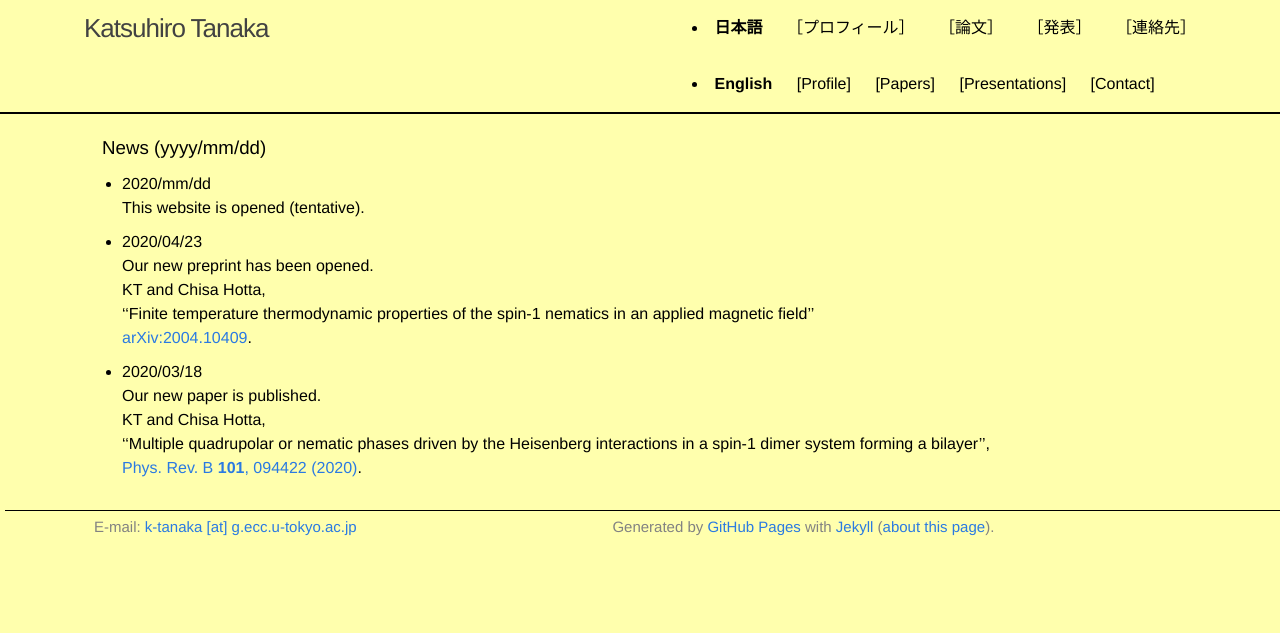
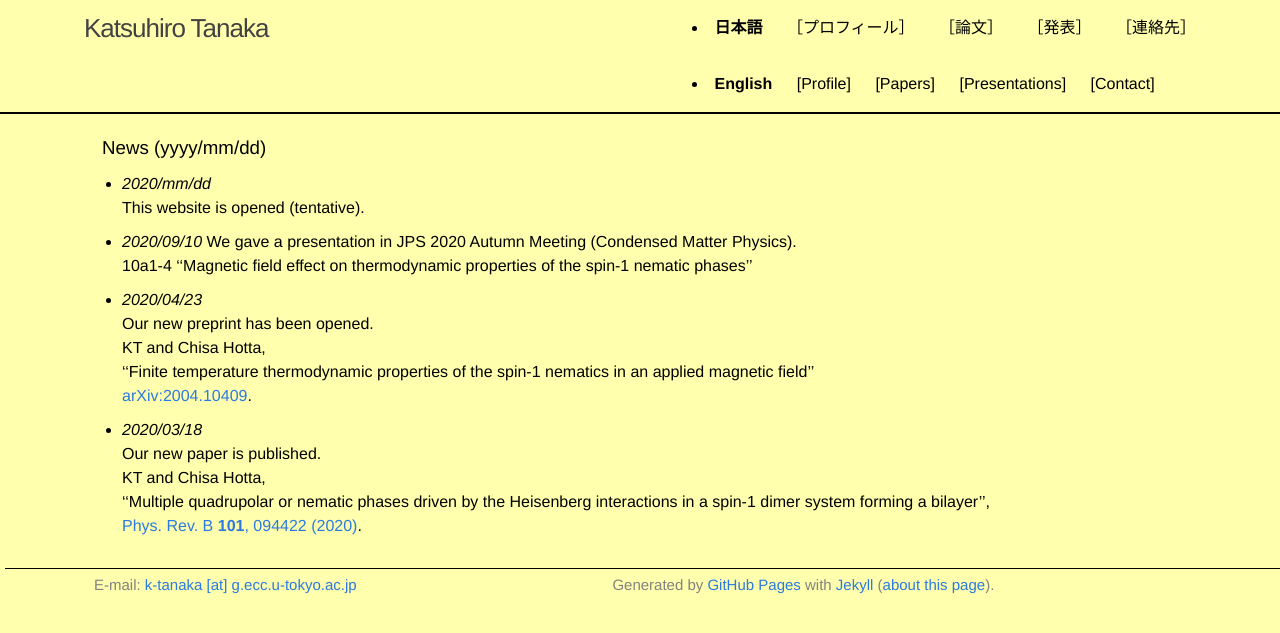
Before and after one commit to katsu-tanaka/katsu-tanaka.github.io, a Jekyll site: the page built from index_e.md, in a window 1280 px wide. Shown: the top 633 px of the page. Built offline with Jekyll 4.4.1, drawn with Linux system fonts in a browser that asks for light colours.

Commit message:
English page is updated

```diff
--- a/index_e.md
+++ b/index_e.md
@@ -4,16 +4,20 @@ title: Homepage of Katsuhiro Tanaka
 ---
 
 ### News (yyyy/mm/dd)
-- 2020/mm/dd
+- *2020/mm/dd*
   This website is opened (tentative).
 
-- 2020/04/23
+- *2020/09/10*
+  We gave a presentation in JPS 2020 Autumn Meeting (Condensed Matter Physics).
+  10a1-4 ''Magnetic field effect on thermodynamic properties of the spin-1 nematic phases''
+
+- *2020/04/23*
   Our new preprint has been opened.
   KT and Chisa Hotta,
   ''Finite temperature thermodynamic properties of the spin-1 nematics in an applied magnetic field''
   [arXiv:2004.10409](http://arxiv.org/abs/2004.10409){:target="_blank"}.
 
-- 2020/03/18
+- *2020/03/18*
   Our new paper is published.
   KT and Chisa Hotta,
   ''Multiple quadrupolar or nematic phases driven by the Heisenberg interactions in a spin-1 dimer system forming a bilayer'',
```
